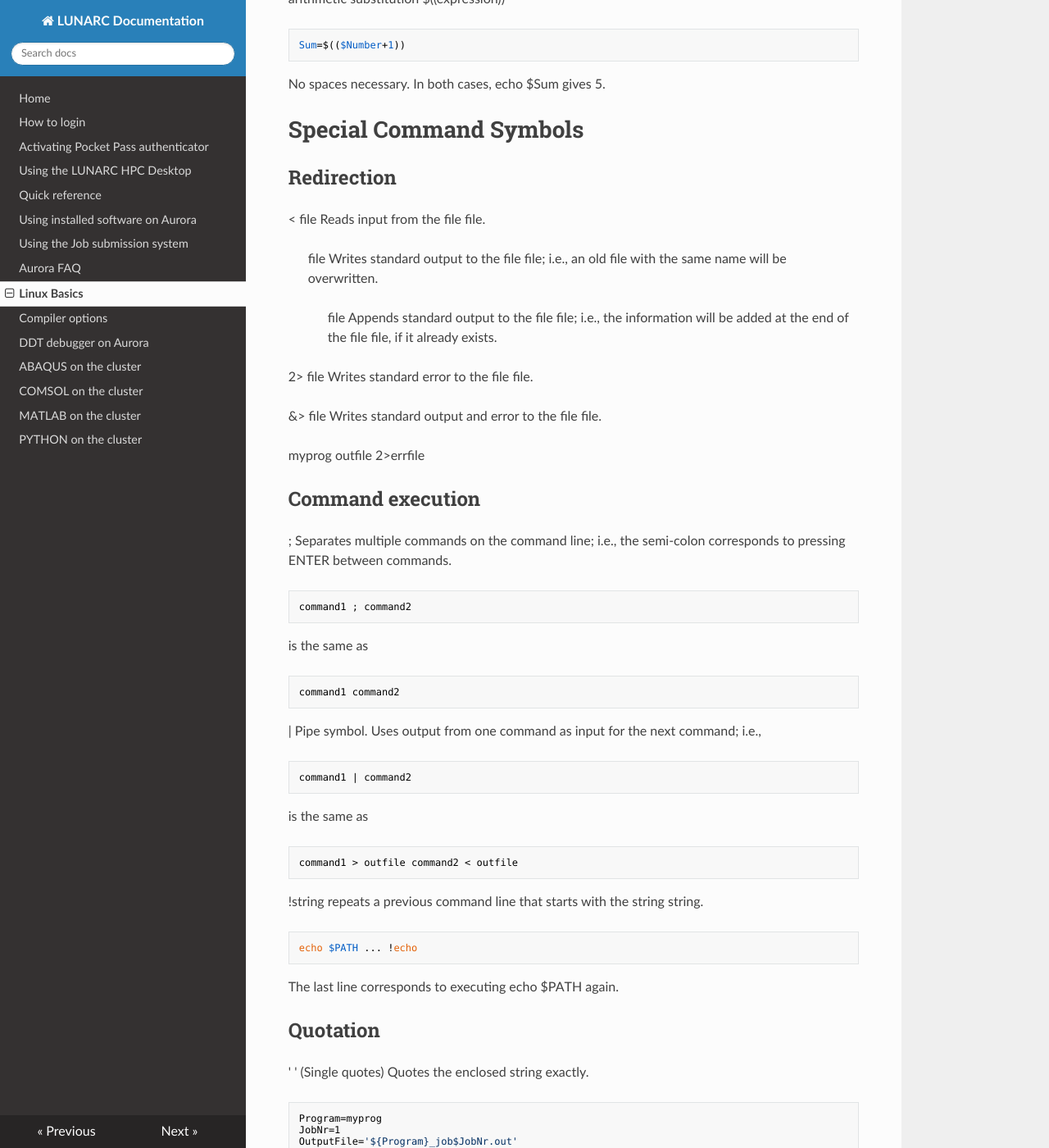
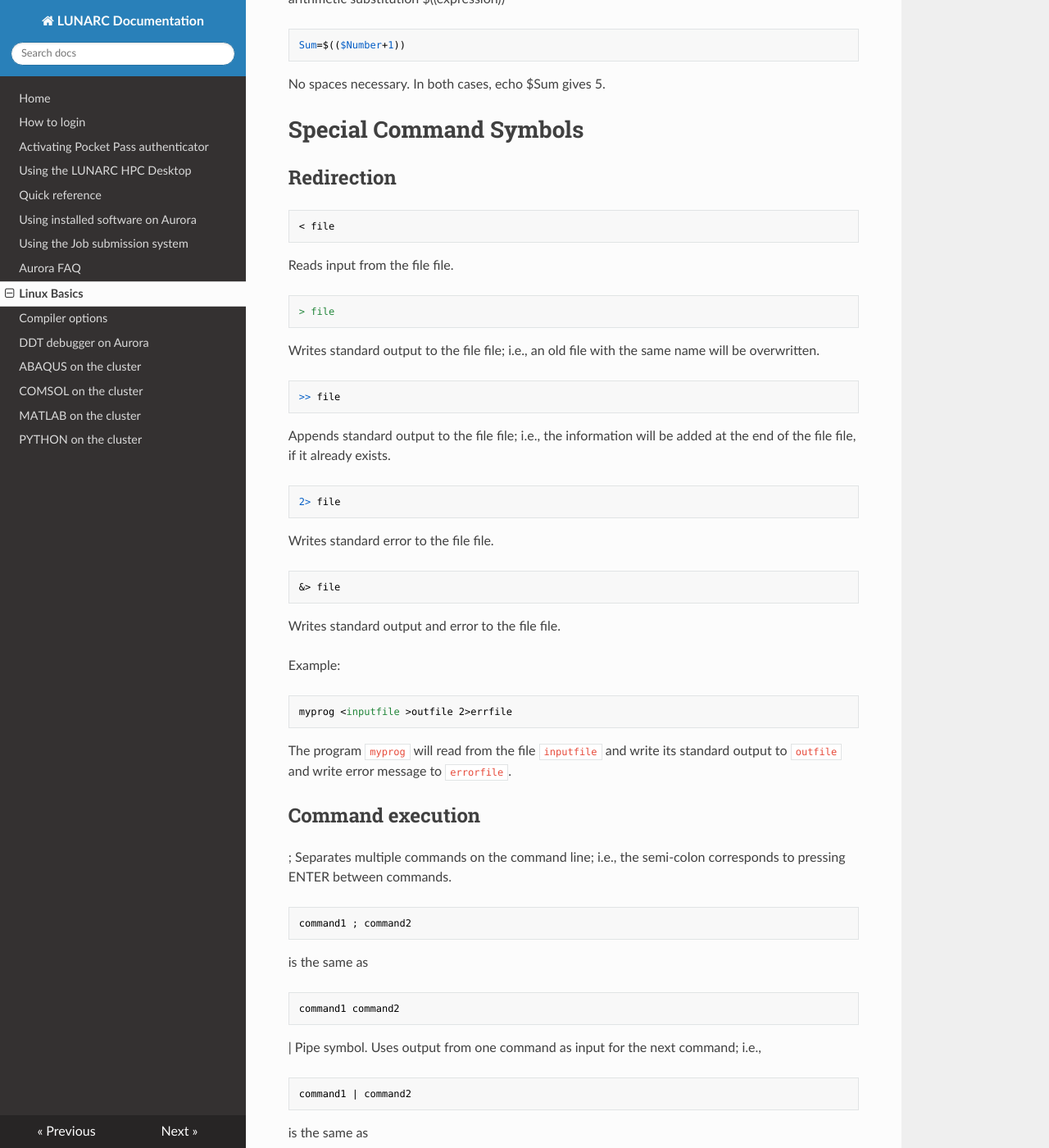
Before and after one commit to lunarc/lunarc_docs, an MkDocs documentation site: the page built from docs/linux_basics.md, in a window 1280 px wide and 1400 px high, scrolled down 3870 px. Shown: the whole window at 82% size. Built offline with MkDocs 1.6.1, drawn with Linux system fonts in a browser that asks for light colours; nearby versions of some CDN libraries; old or Windows-style settings are respelled for this version of MkDocs; some of the changed text lies outside the part shown.

Commit message:
Update to the LINUX section as suggested by Johan Nord

````diff
--- a/docs/linux_basics.md
+++ b/docs/linux_basics.md
@@ -98,18 +98,31 @@ No spaces necessary. In both cases, echo $Sum gives 5.
 
 ## Redirection
 
-< file Reads input from the file file.
+    < file
 
-> file Writes standard output to the file file; i.e., an old file with the same name will be overwritten.
+Reads input from the file file.
 
->> file Appends standard output to the file file; i.e., the information will be added at the end of the file file, if it already exists.
+    > file
 
-2> file Writes standard error to the file file.
+Writes standard output to the file file; i.e., an old file with the same name will be overwritten.
 
-&> file Writes standard output and error to the file file.
+    >> file
 
-myprog <inputfile >outfile 2>errfile
+Appends standard output to the file file; i.e., the information will be added at the end of the file file, if it already exists.
 
+    2> file
+
+Writes standard error to the file file.
+
+    &> file
+
+Writes standard output and error to the file file.
+
+Example:
+
+    myprog <inputfile >outfile 2>errfile
+
+The program `myprog` will read from the file `inputfile` and write its standard output to `outfile` and write error message to `errorfile`.
 ## Command execution
 
 ; Separates multiple commands on the command line; i.e., the semi-colon corresponds to pressing ENTER between commands.
@@ -126,9 +139,14 @@ is the same as
 
 is the same as
 
-    command1 > outfile command2 < outfile
+```
+    command1 > outfile; command2 < outfile
+```
+Typing
 
-!string repeats a previous command line that starts with the string string.
+    !string
+
+repeats a previous command line that starts `string`.
 
     echo $PATH ... !echo
 
````
